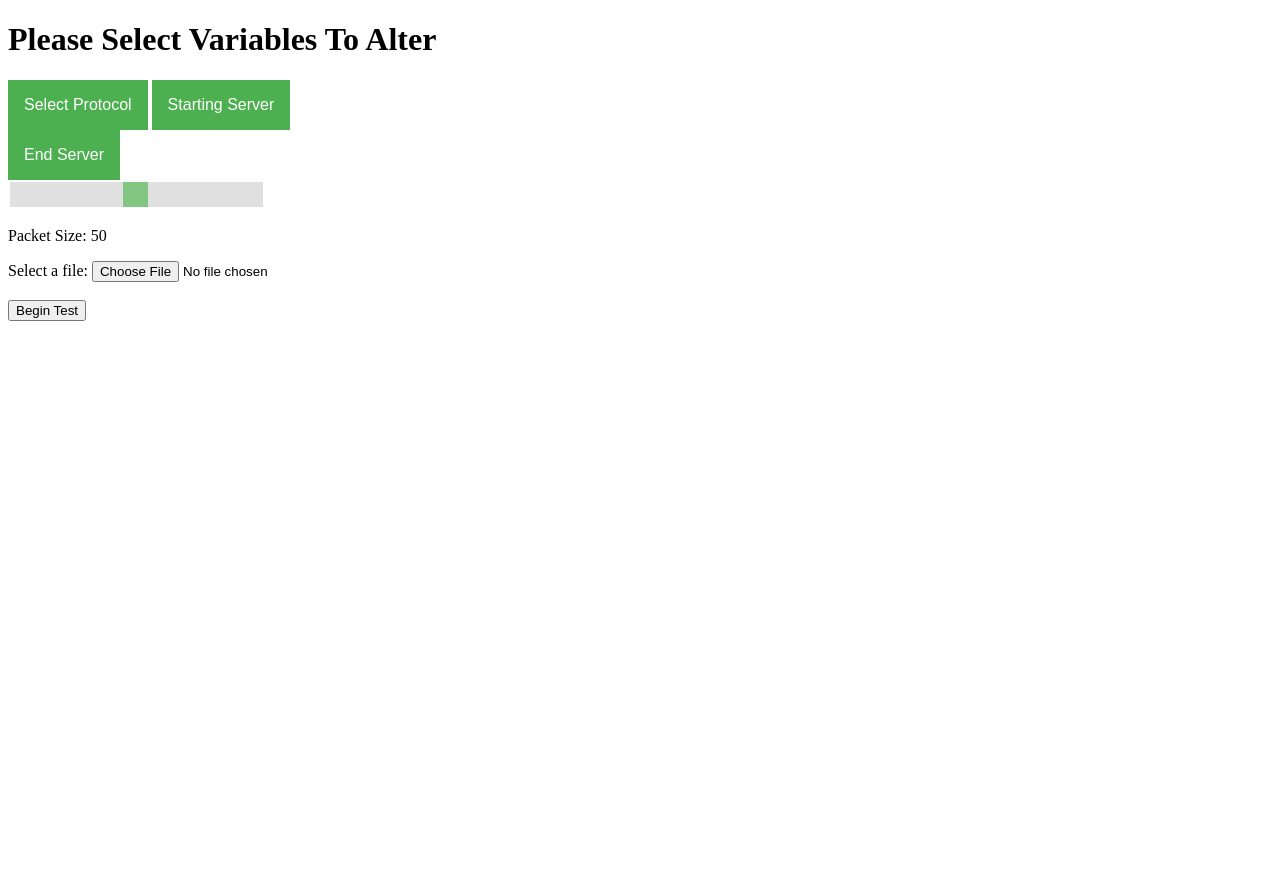
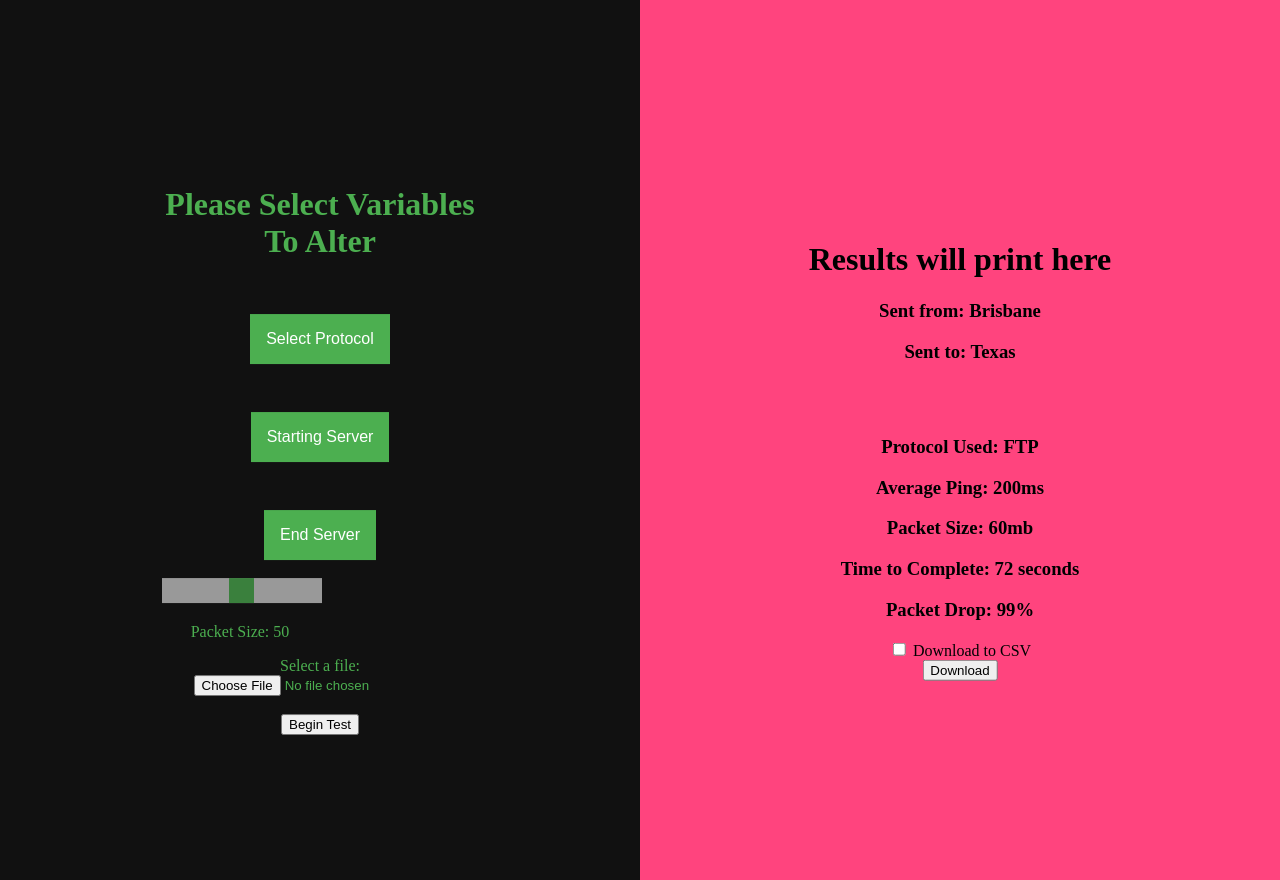
Before and after one commit to SaxonCastle/ICT342WebApp, a Flask app: page / in a window 1280 px wide. Run offline with Flask 2, Linux system fonts and the light colour scheme.

Commit message:
Added left and right sides and added styles

```diff
--- a/templates/home.html
+++ b/templates/home.html
@@ -1,5 +1,5 @@
 <!DOCTYPE html>
-<html>
+<html lang="en">
 <head>
     {% if title %}
         <title>Web App - {{ title }}</title>
@@ -9,6 +9,47 @@
 
 <style>
 
+
+    /* Split the screen in half */
+.split {
+  height: 100%;
+  width: 50%;
+  position: fixed;
+  z-index: 1;
+  top: 0;
+  overflow-x: hidden;
+  padding-top: 20px;
+}
+
+/* Control the left side */
+.left {
+  left: 0;
+  background-color: #111;
+}
+
+/* Control the right side */
+.right {
+  right: 0;
+  background-color: #ff447e;
+}
+
+/* If you want the content centered horizontally and vertically */
+.centered {
+  position: absolute;
+  top: 50%;
+  left: 50%;
+  transform: translate(-50%, -50%);
+  text-align: center;
+}
+
+/* Style the image inside the centered container, if needed */
+.centered img {
+  width: 150px;
+  border-radius: 50%;
+}
+
+
+
     /*-------------------------
         DROP DOWN BOX STYLES
     -------------------------*/
@@ -16,14 +57,16 @@
 .dropbtn {
   background-color: #4CAF50;
   color: white;
+    margin-top: 16px;
   padding: 16px;
   font-size: 16px;
   border: none;
 }
 
 .dropdown {
+    margin: 16px;
   position: relative;
-  display: inline-block;
+  display: inline-flex;
 }
 
 .dropdown-content {
@@ -54,7 +97,7 @@
     -------------------------*/
 
     .slidecontainer {
-  width: 20%; /* Width of the outside container */
+  width: 50%; /* Width of the outside container */
 }
 
 /* The slider itself */
@@ -92,11 +135,29 @@
   cursor: pointer; /* Cursor on hover */
 }
 
+    /*-------------------------
+         TEXT  STYLES
+  -------------------------*/
+
+
+.color {
+    color: #4CAF50;
+}
+
 </style>
 
 </head>
 <body>
-    <h1>Please Select Variables To Alter</h1>
+
+{#                               #}
+{#        LEFT HAND SIDE         #}
+{#                               #}
+
+<div class="split left">
+    <div class="centered">
+        <div class="left color">
+            <h1>Please Select Variables To Alter</h1>
+        </div>
 
 
 {#                               #}
@@ -140,7 +201,9 @@
 
     <div class="slidecontainer">
         <input type="range" min="1" max="100" value="50" class="slider" id="myRange">
-        <p>Packet Size: <span id="demo"></span></p>
+            <div class="left color">
+                <p>Packet Size: <span id="demo"></span></p>
+            </div>
     </div>
 
     <script>
@@ -158,8 +221,11 @@
 {#                               #}
 
     <form>
+        <div class="left color">
       <label for="myfile">Select a file:</label>
+
       <input type="file" id="myfile" name="myfile"><br><br>
+        </div>
 {#      <input type="submit">#}
     </form>
 
@@ -168,5 +234,35 @@
 {#                               #}
 
     <button>Begin Test</button>
+    </div>
+</div>
+
+{#                               #}
+{#       RIGHT HAND SIDE         #}
+{#                               #}
+
+<div class="split right">
+    <div class="centered">
+        <h1>Results will print here</h1>
+        <h3>Sent from: Brisbane</h3>
+        <h3>Sent to: Texas</h3>
+        <br>
+        <br>
+        <h3>Protocol Used: FTP</h3>
+        <h3>Average Ping: 200ms</h3>
+        <h3>Packet Size: 60mb</h3>
+        <h3>Time to Complete: 72 seconds</h3>
+        <h3>Packet Drop: 99%</h3>
+
+
+        <form>
+            <input type="checkbox" id="DownloadCSV" name="downloadToCSV" value="CSV">
+            <label for="DownloadCSV">Download to CSV</label><br>
+            <button>Download</button>
+        </form>
+
+    </div>
+</div>
+
 </body>
 </html>
```
